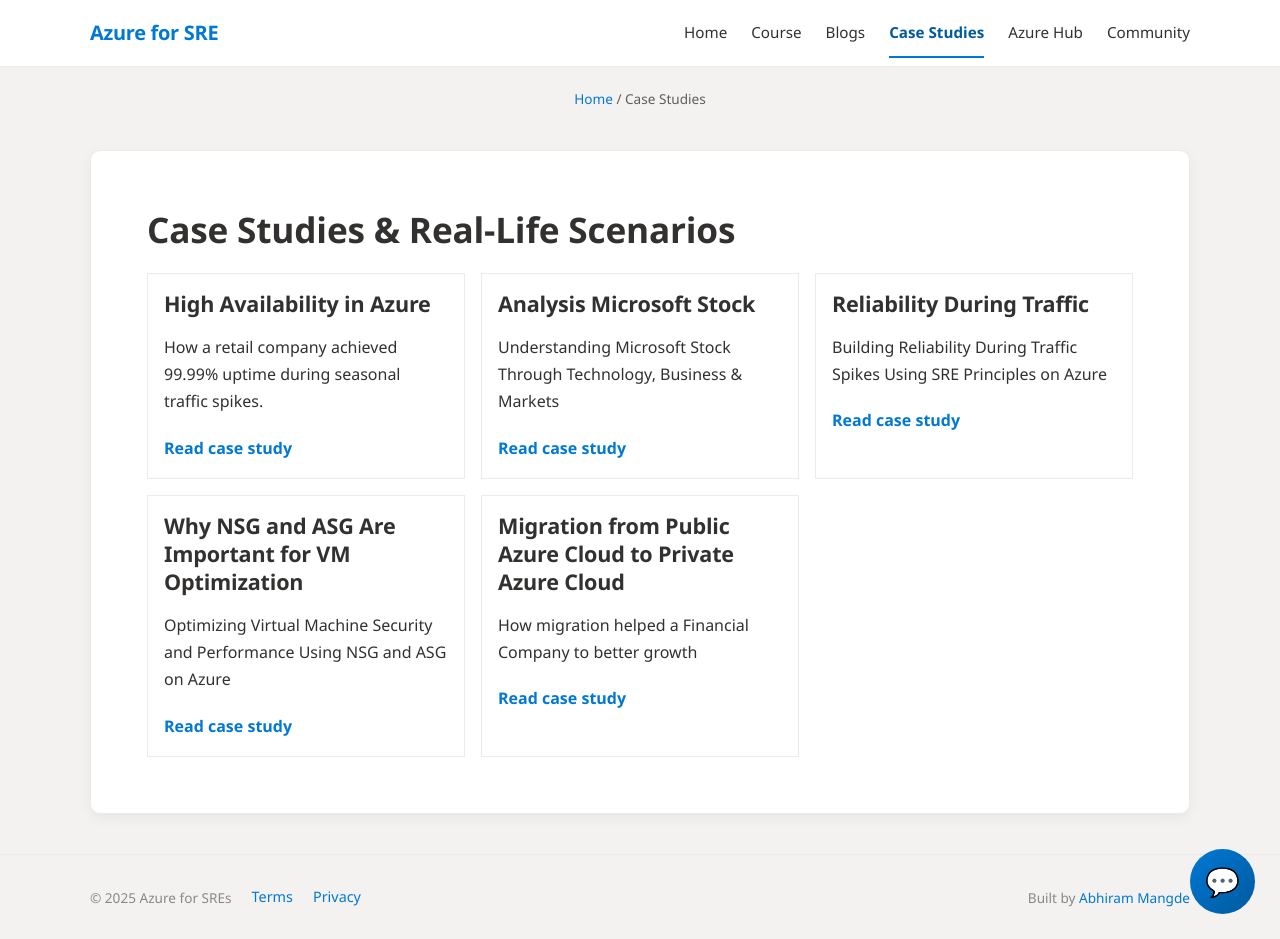
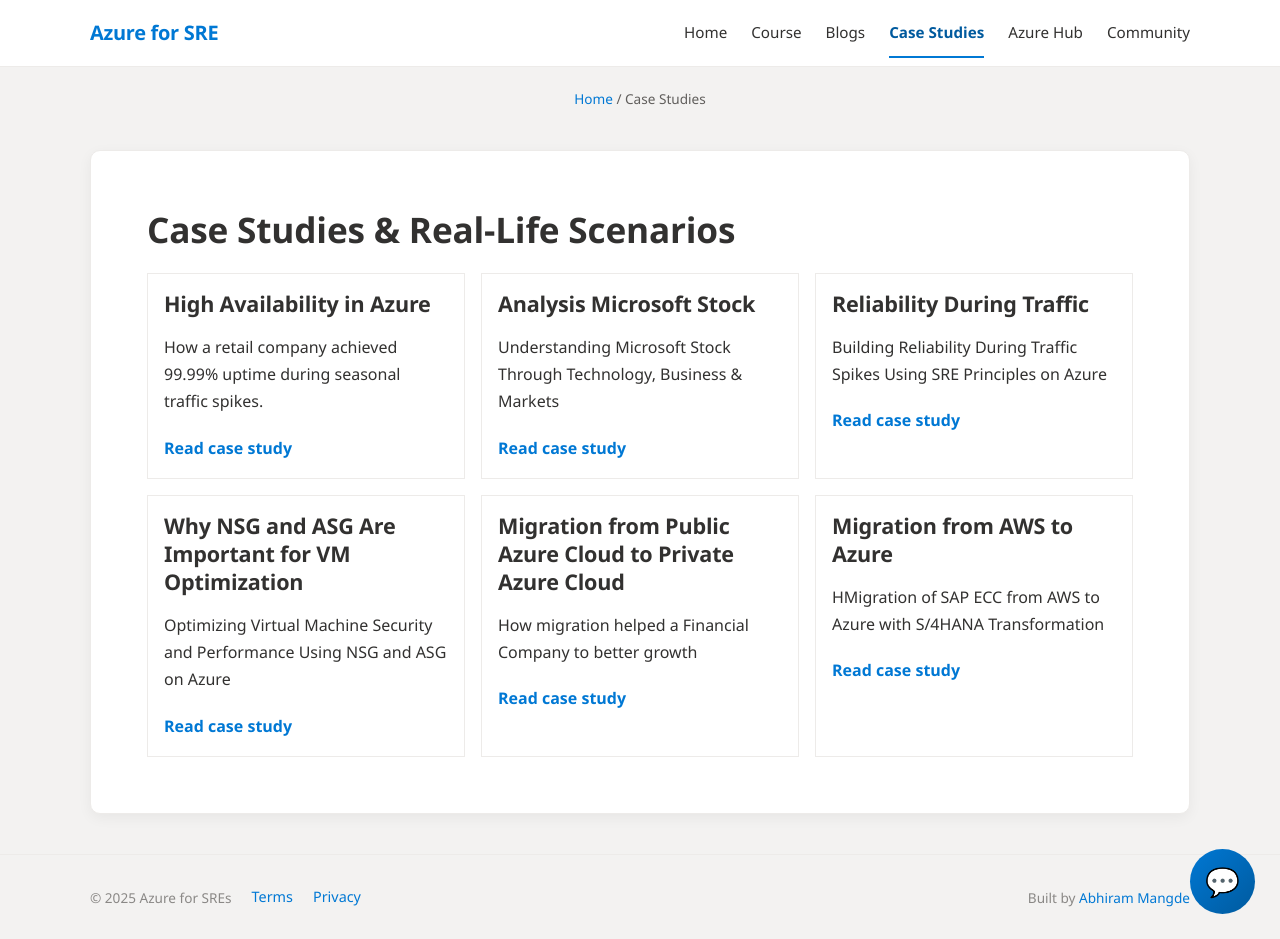
Before and after one commit to Abhiram-Mangde/Course-Azure-for-SREs, a Jekyll site: the page built from docs/casestudy.md, in a window 1280 px wide and 939 px high. Built offline with Jekyll 4.4.1, drawn with Linux system fonts in a browser that asks for light colours; a script that is not in the unit is left out.

```diff
--- a/docs/casestudy.md
+++ b/docs/casestudy.md
@@ -71,4 +71,10 @@ permalink: /casestudy/
 <a href="{{ "/casestudy/Cloud Migration/" | relative_url }}">Read case study</a>
 </div>
 
+<div class="case-tile">
+<h3>Migration from AWS to Azure</h3>
+<p>HMigration of SAP ECC from AWS to Azure with S/4HANA Transformation</p>
+<a href="{{ "/casestudy/SAP Migration/" | relative_url }}">Read case study</a>
 </div>
+
+</div>
```
Also changed, not shown: docs/index.md (+1 -1 lines), docs/azureservices/Azure Migrate/index.md (renamed from docs/azureservices/Azure Migrate/inedx.md).
